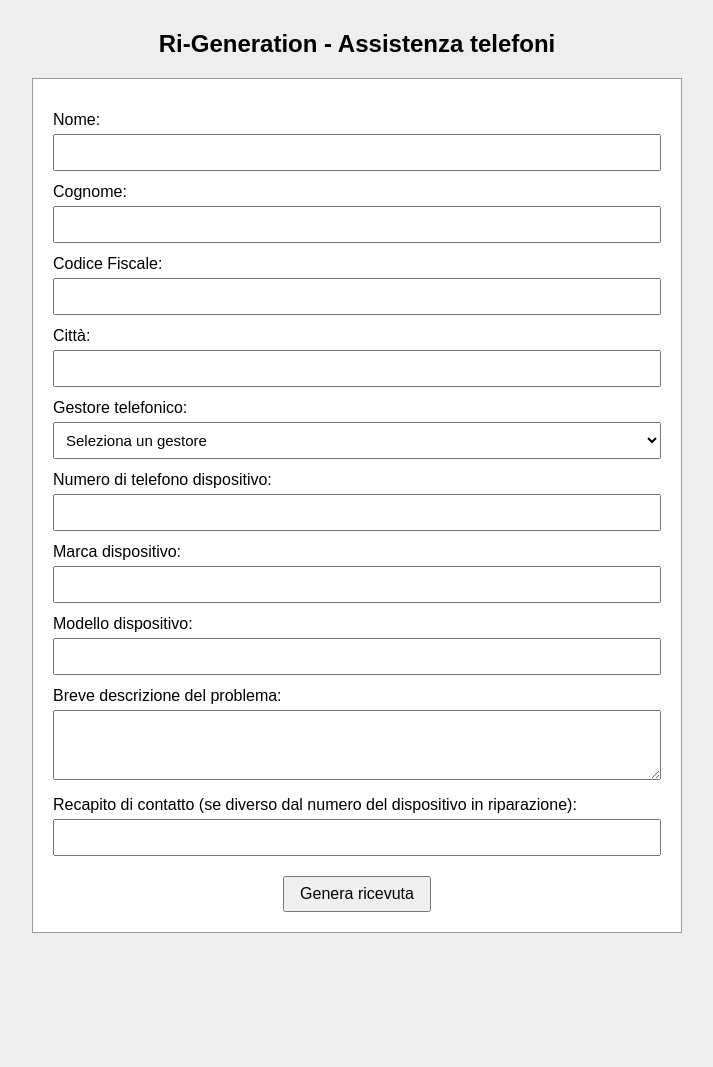
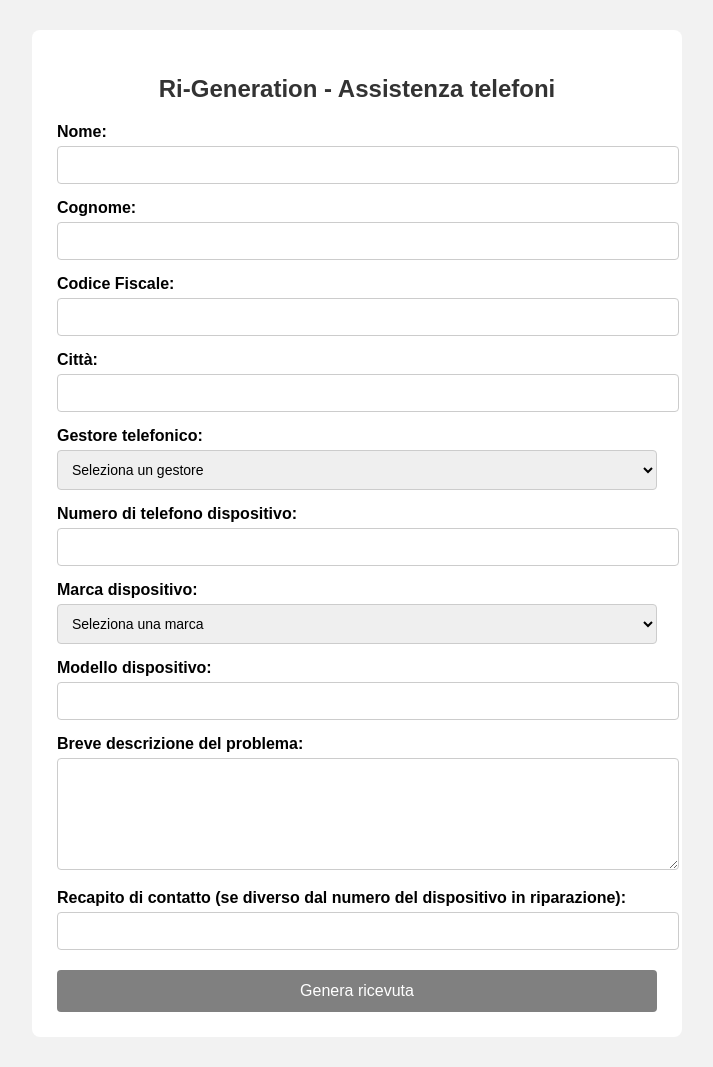
Before and after one commit to pietrohub0/AssistenzaTelefoni, a plain HTML site: page index.html in a window 1280 px wide. Shown: the whole page, without its empty margins (283-996 px from the left). Before the commit the page ends 963 px from the top, so only its background shows below. Drawn offline with Linux system fonts and the light colour scheme.

Commit message:
Esercizio Assistenza Telefoni Pietro Gorgoglione

```diff
--- a/index.html
+++ b/index.html
@@ -1,4 +1,3 @@
-
 <!DOCTYPE html>
 <html lang="it">
 
@@ -43,7 +42,20 @@
             <input type="tel" id="telefono" required>
 
             <label>Marca dispositivo:</label>
-            <input type="text" id="marca" required>
+            <select id="marca" required>
+                <option value="">Seleziona una marca</option>
+                <option value="Apple">Apple</option>
+                <option value="Samsung">Samsung</option>
+                <option value="Xiaomi">Xiaomi</option>
+                <option value="Huawei">Huawei</option>
+                <option value="Oppo">Oppo</option>
+                <option value="Motorola">Motorola</option>
+                <option value="Google">Google</option>
+                <option value="Honor">Honor</option>
+                <option value="Realme">Realme</option>
+                <option value="OnePlus">OnePlus</option>
+                <option value="Altro">Altro</option>
+            </select>
 
             <label>Modello dispositivo:</label>
             <input type="text" id="modello" required>
@@ -57,7 +69,6 @@
             <button type="button" id="genera">Genera ricevuta</button>
 
         </form>
-
 
         <div id="ricevuta">
 
@@ -117,7 +128,7 @@
                 </tr>
 
                 <tr>
-                    <td>Recapito di contatto (se diverso dal numero del dispositivo in riparazione)</td>
+                    <td>Recapito di contatto</td>
                     <td id="rRecapito"></td>
                 </tr>
 
@@ -128,7 +139,6 @@
         </div>
 
     </div>
-
 
     <script>
 
@@ -178,5 +188,7 @@
         });
 
     </script>
+
 </body>
+
 </html>
--- a/style.css
+++ b/style.css
@@ -1,48 +1,59 @@
 
 body {
     font-family: Arial, sans-serif;
-    background-color: #eeeeee;
+    background-color: #f2f2f2;
+    margin: 0;
+    padding: 30px;
 }
 
 #contenitore {
-    width: 650px;
-    margin: 30px auto;
+    width: 600px;
+    margin: auto;
+    background-color: white;
+    padding: 25px;
+    border-radius: 8px;
 }
 
 h2 {
     text-align: center;
-}
-
-form {
-    background-color: white;
-    padding: 20px;
-    border: 1px solid #999;
+    color: #333;
 }
 
 label {
     display: block;
-    margin-top: 12px;
+    margin-top: 15px;
     margin-bottom: 5px;
+    font-weight: bold;
 }
 
-input, select, textarea {
+input,
+select,
+textarea {
     width: 100%;
-    box-sizing: border-box;
-    padding: 8px;
-    font-size: 15px;
+    padding: 10px;
+    border: 1px solid #ccc;
+    border-radius: 4px;
+    font-size: 14px;
 }
 
 textarea {
-    height: 70px;
-    resize: vertical;
+    height: 90px;
 }
 
 button {
-    display: block;
-    margin: 20px auto 0;
-    padding: 7px 15px;
+    width: 100%;
+    padding: 12px;
+    margin-top: 20px;
+    background-color: grey;
+    color: white;
+    border: none;
+    border-radius: 4px;
     font-size: 16px;
     cursor: pointer;
+}
+
+button:hover {
+    background-color: #146c43;
 }
 
 #ricevuta {
@@ -52,23 +63,17 @@ button {
 table {
     width: 100%;
     border-collapse: collapse;
-    background-color: #f1f1f1;
-}
-
-td, th {
-    border: 1px solid black;
-    padding: 5px;
-    text-align: left;
-    vertical-align: top;
+    margin-top: 15px;
 }
 
 th {
-    background-color: #555555;
+    background-color: grey;
     color: white;
+    padding: 15px;
     text-align: center;
-    padding: 10px;
 }
 
 td {
-    width: 50%;
+    padding: 10px;
+    border: 1px solid #ccc;
 }
```
